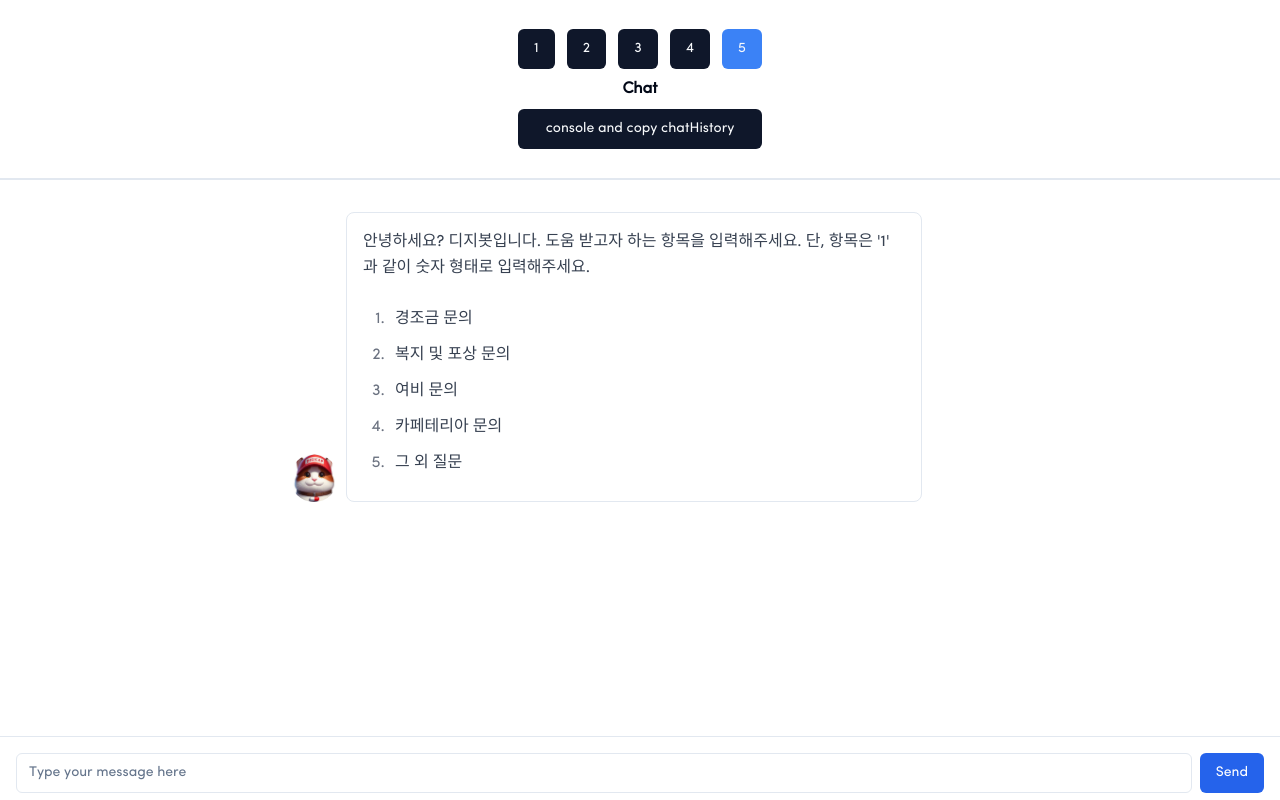
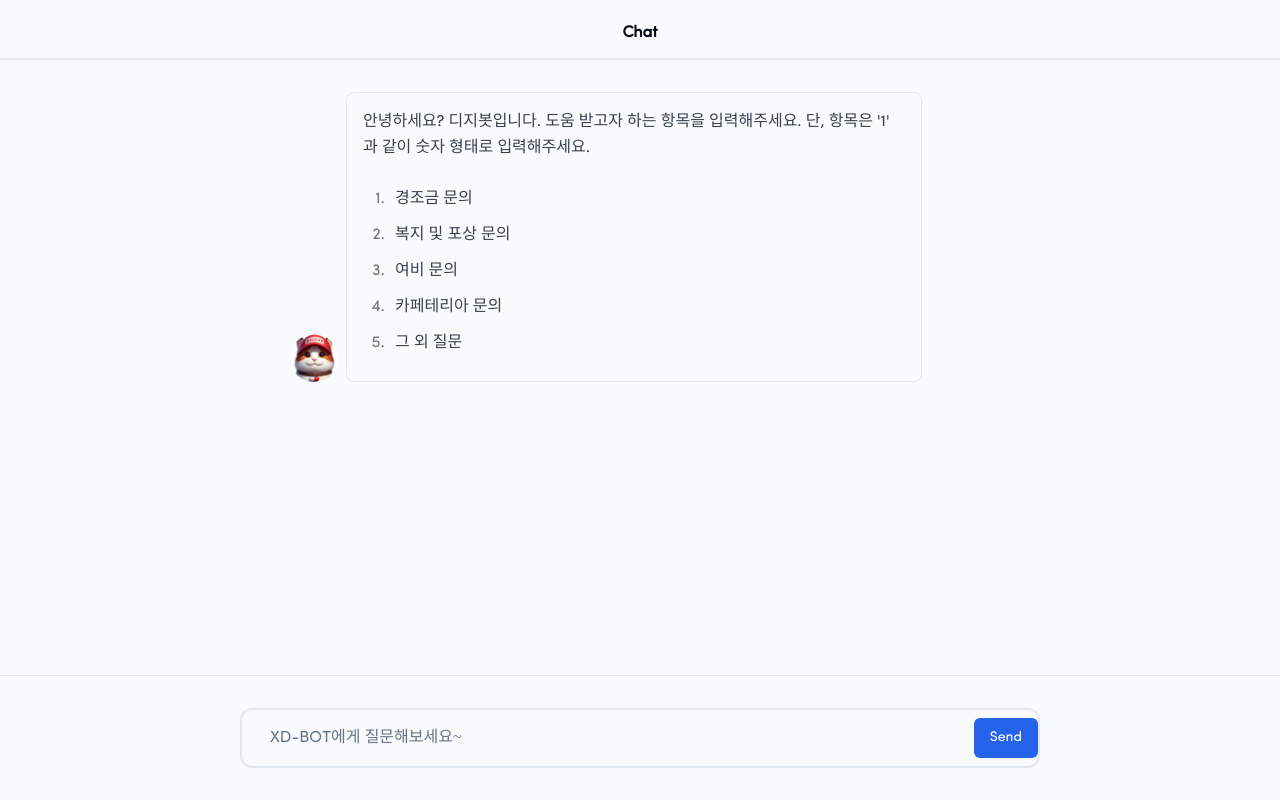
Before and after one commit to DCNFT/digibot-frontend, a Next.js app: page / in a window 1280 px wide. Built offline with nearby package versions, Linux system fonts and the light colour scheme; a web font is replaced by a local one.

Commit message:
feat : dynamic height text-area 추가

```diff
--- a/package.json
+++ b/package.json
@@ -39,6 +39,7 @@
     "react-markdown": "9.0.1",
     "react-popper": "^2.3.0",
     "react-syntax-highlighter": "15.5.0",
+    "react-textarea-autosize": "8.5.3",
     "react-toastify": "^9.1.3",
     "remark-gfm": "4.0.0",
     "remark-math": "6.0.0",
--- a/src/app/page.tsx
+++ b/src/app/page.tsx
@@ -4,11 +4,10 @@ import Chat from '@/views/chat';
 
 export default function HomePage() {
   return (
-    <>
-      <main className="flex flex-col h-full w-full">
-        <AppBar />
+    <div className="flex h-full w-full">
+      <div className="bg-muted/50 flex grow flex-col">
         <Chat />
-      </main>
-    </>
+      </div>
+    </div>
   );
 }
--- a/src/components/Appbar.tsx
+++ b/src/components/Appbar.tsx
@@ -40,10 +40,10 @@ const AppBar = () => {
   };
 
   return (
-    <div className="flex bg:white max-h-[180px] min-h-[180px] w-full items-center justify-center border-b-2 px-20 font-bold">
+    <div className="flex bg:white max-h-[60px] min-h-[60px] w-full items-center justify-center border-b-2 px-20 font-bold">
       <div className="flex flex-col gap-2">
         <div className="flex gap-3">
-          {Array.from({ length: 5 }, (_, i) => (
+          {/* {Array.from({ length: 5 }, (_, i) => (
             <Button
               key={i + 1}
               className={buttonStyle(i + 1)}
@@ -51,10 +51,10 @@ const AppBar = () => {
             >
               {i + 1}
             </Button>
-          ))}
+          ))} */}
         </div>
         <BannerTitle />
-        <Button onClick={handleLog}>console and copy chatHistory</Button>
+        {/* <Button onClick={handleLog}>console and copy chatHistory</Button> */}
       </div>
     </div>
   );
--- /dev/null
+++ b/src/components/ui/textareaAutosize.tsx
@@ -0,0 +1,47 @@
+import { cn } from "@/lib/utils"
+import { FC } from "react"
+import ReactTextareaAutosize from "react-textarea-autosize"
+
+interface TextareaAutosizeProps {
+  value: string
+  onValueChange: (value: string) => void
+
+  textareaRef?: React.RefObject<HTMLTextAreaElement>
+  className?: string
+
+  placeholder?: string
+  minRows?: number
+  maxRows?: number
+  onKeyDown?: (event: React.KeyboardEvent) => void
+  onPaste?: (event: React.ClipboardEvent) => void
+}
+
+export const TextareaAutosize: FC<TextareaAutosizeProps> = ({
+  value,
+  onValueChange,
+
+  textareaRef,
+  className,
+  placeholder = "",
+  minRows = 1,
+  maxRows = 6,
+  onKeyDown = () => {},
+  onPaste = () => {}
+}) => {
+  return (
+    <ReactTextareaAutosize
+      ref={textareaRef}
+      className={cn(
+        "bg-background ring-offset-background placeholder:text-muted-foreground focus-visible:ring-ring flex w-full resize-none rounded-md border-2 px-3 py-2 text-sm focus-visible:outline-none disabled:cursor-not-allowed disabled:opacity-50",
+        className
+      )}
+      minRows={minRows}
+      maxRows={minRows > maxRows ? minRows : maxRows}
+      placeholder={placeholder}
+      value={value}
+      onChange={event => onValueChange(event.target.value)}
+      onKeyDown={onKeyDown}
+      onPaste={onPaste}
+    />
+  )
+}
--- a/src/views/chat/components/ChatBody.tsx
+++ b/src/views/chat/components/ChatBody.tsx
@@ -45,12 +45,8 @@ const ChatBody = () => {
   }, [chatData]); // Scroll to bottom every time chatData changes
 
   return (
-    <div
-      className="flex w-full justify-center"
-      style={{ marginBottom: '4rem' }}
-    >
-      <div className="relative flex w-[300px] flex-col py-6 sm:w-[400px] md:w-[500px] lg:w-[600px] xl:w-[700px]">
-        <Intro chatData={chatData} />
+    <div className="flex w-full h-full flex-col overflow-auto border-b">
+      <div className="flex flex-col w-full justify-center items-center">
         {chatData.map((message, index) => (
           <ChatMessage
             key={`chat-message-${index}`}
@@ -59,8 +55,12 @@ const ChatBody = () => {
             isRunning={isRunning}
           />
         ))}
-        <div ref={messagesEndRef} />
       </div>
+      {/* <div className="relative flex w-[300px] flex-col py-6 sm:w-[400px] md:w-[500px] lg:w-[600px] xl:w-[700px]"> */}
+      {/* <Intro chatData={chatData} /> */}
+
+      {/* </div> */}
+      <div ref={messagesEndRef} />
     </div>
   );
 };
--- a/src/views/chat/components/ChatInput.tsx
+++ b/src/views/chat/components/ChatInput.tsx
@@ -1,8 +1,9 @@
 import { Button } from '@/components/ui/button';
 import { Input } from '@/components/ui/input';
+import { TextareaAutosize } from '@/components/ui/textareaAutosize';
 import useChatStore from '@/store/useChatStore';
 import { ReloadIcon } from '@radix-ui/react-icons';
-import { FormEvent } from 'react';
+import { FormEvent, useRef, useState } from 'react';
 
 type ChatInputProps = {
   handleSubmit: (e: FormEvent) => void;
@@ -13,26 +14,56 @@ const ChatInput = ({ handleSubmit }: ChatInputProps) => {
   const setPrompt = useChatStore((state) => state.setPrompt);
   const isRunning = useChatStore((state) => state.isRunning);
 
-  const handleInput = (e: React.ChangeEvent<HTMLInputElement>) => {
-    setPrompt(e.target.value);
+  const handleInput = (value: string) => {
+    setPrompt(value);
   };
+  const chatInputRef = useRef<HTMLTextAreaElement>(null);
+  const [isTyping, setIsTyping] = useState(false);
+  const handleKeyDown = (event: React.KeyboardEvent) => {
+    if (!isTyping && event.key === 'Enter' && !event.shiftKey) {
+      event.preventDefault();
+      //setIsPromptPickerOpen(false);
+      handleSubmit(event);
+      //handleSendMessage(userInput, chatMessages, false);
+    }
 
+    // if (
+    //   isPromptPickerOpen &&
+    //   (event.key === 'Tab' ||
+    //     event.key === 'ArrowUp' ||
+    //     event.key === 'ArrowDown')
+    // ) {
+    //   event.preventDefault();
+    //   setFocusPrompt(!focusPrompt);
+    // }
+
+    // if (
+    //   isAtPickerOpen &&
+    //   (event.key === 'Tab' ||
+    //     event.key === 'ArrowUp' ||
+    //     event.key === 'ArrowDown')
+    // ) {
+    //   event.preventDefault();
+    //   setFocusFile(!focusFile);
+    // }
+  };
   return (
-    <div className="">
-      <form
-        onSubmit={handleSubmit}
-        className="p-4 border-t fixed bottom-0 left-0 right-0 bg-white "
-        style={{ height: '4rem' }}
-      >
-        <div className="flex gap-2 items-center">
-          <Input
+    <div className="relative w-[300px] items-end pb-8 pt-5 sm:w-[400px] md:w-[500px] lg:w-[660px] xl:w-[800px]">
+      {/* <form onSubmit={handleSubmit} className="" style={{ height: '4rem' }}> */}
+      <div className="border-input relative mt-3 flex min-h-[60px] w-full items-center justify-center rounded-xl border-2">
+        <TextareaAutosize
+          textareaRef={chatInputRef}
+          className="ring-offset-background placeholder:text-muted-foreground focus-visible:ring-ring text-md flex w-full resize-none rounded-md border-none bg-transparent px-7 py-2 focus-visible:outline-none disabled:cursor-not-allowed disabled:opacity-50"
+          placeholder={`XD-BOT에게 질문해보세요~`}
+          onValueChange={handleInput}
           value={prompt}
-            onChange={handleInput}
-            placeholder="Type your message here"
-            className="flex-1"
+          minRows={1}
+          maxRows={18}
+          onKeyDown={handleKeyDown}
+          // onPaste={handlePaste}
         />
         <Button
-            type="submit"
+          onClick={handleSubmit}
           disabled={isRunning}
           className={`flex-shrink-0 ${
             isRunning ? 'bg-blue-500' : 'bg-blue-600 hover:bg-blue-700'
@@ -42,7 +73,7 @@ const ChatInput = ({ handleSubmit }: ChatInputProps) => {
           Send
         </Button>
       </div>
-      </form>
+      {/* </form> */}
     </div>
   );
 };
--- a/src/views/chat/components/chatMessage/ChatMessage.tsx
+++ b/src/views/chat/components/chatMessage/ChatMessage.tsx
@@ -17,6 +17,7 @@ const ChatMessage = ({
   isLastChatMessage,
 }: ChatMessageProps) => {
   return (
+    <div className="relative flex w-[300px] flex-col py-6 sm:w-[400px] md:w-[500px] lg:w-[600px] xl:w-[700px]">
       <div
         className={`flex items-end gap-2 my-2 ${
           message?.role === 'user' ? 'justify-end' : ''
@@ -49,6 +50,7 @@ const ChatMessage = ({
           />
         )}
       </div>
+    </div>
   );
 };
 export default React.memo(ChatMessage);
--- a/src/views/chat/index.tsx
+++ b/src/views/chat/index.tsx
@@ -15,6 +15,7 @@ import useToast from '@/hooks/useToast';
 import { COMMAND_LIST, MENU_DATA } from './data';
 import { Message } from '@/types/chat';
 import { v4 as uuidv4 } from 'uuid';
+import AppBar from '@/components/Appbar';
 
 const Chat = () => {
   const prompt = useChatStore((state) => state.prompt);
@@ -165,7 +166,8 @@ const Chat = () => {
   }, [updateComplete]);
 
   return (
-    <div className="flex size-full flex-col overflow-auto">
+    <div className="relative flex h-full flex-col items-center">
+      <AppBar />
       <ChatBody />
       <ChatInput handleSubmit={handleSubmit} />
     </div>
```
Also changed, not shown: 1 other file (tests, documents, lock files or other folders). Lines whose indentation alone changed are shown as unchanged.
